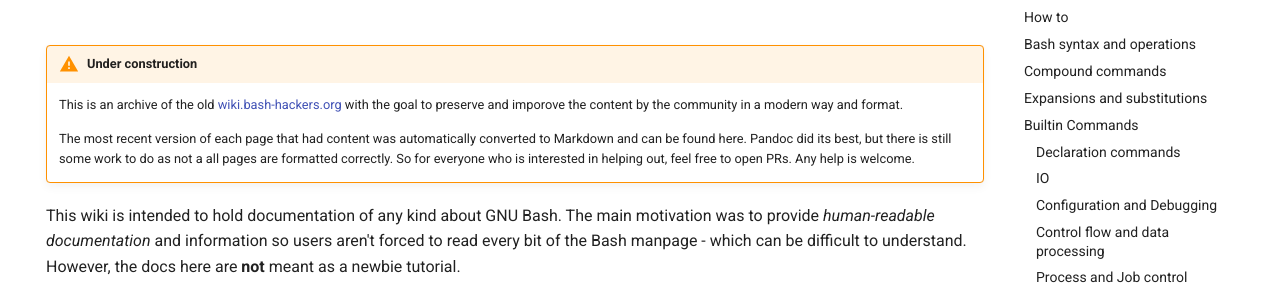
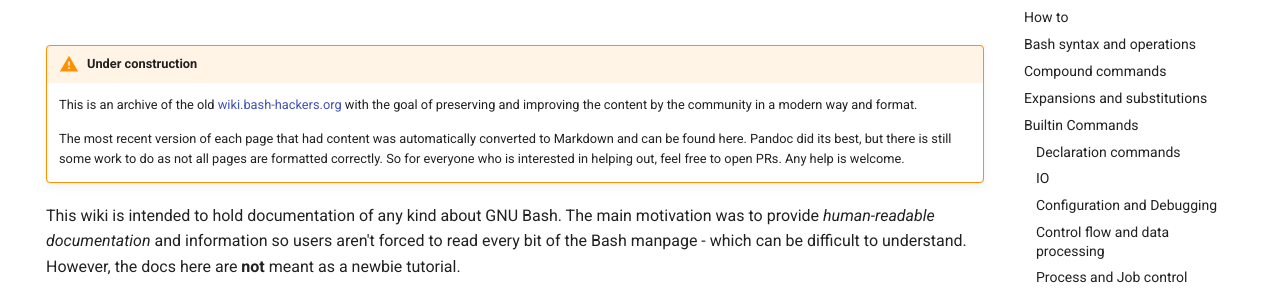
Before and after one commit to flokoe/bash-hackers-wiki, an MkDocs documentation site: the page built from docs/index.md, in a window 1280 px wide and 900 px high. Shown: the part 223-512 px from the top of the window. Built offline with MkDocs 1.6.1 and Material for MkDocs 9.7.7, drawn with Linux system fonts in a browser that asks for light colours; comment, search, counter and statistics services are not loaded; old or Windows-style settings are respelled for this version of MkDocs.

Commit message:
Fix typos

```diff
--- a/docs/index.md
+++ b/docs/index.md
@@ -10,10 +10,10 @@ tags:
 # The Bash Hackers Wiki
 
 !!! warning "Under construction"
-    This is an archive of the old [wiki.bash-hackers.org](https://wiki.bash-hackers.org) with the goal to preserve and imporove the content by the community in a modern way and format.
+    This is an archive of the old [wiki.bash-hackers.org](https://wiki.bash-hackers.org) with the goal of preserving and improving the content by the community in a modern way and format.
 
     The most recent version of each page that had content was automatically converted to Markdown and can be found here.
-    Pandoc did its best, but there is still some work to do as not a all pages are formatted correctly.
+    Pandoc did its best, but there is still some work to do as not all pages are formatted correctly.
     So for everyone who is interested in helping out, feel free to open PRs. Any help is welcome.
 
 This wiki is intended to hold documentation of any kind about GNU Bash.
```
